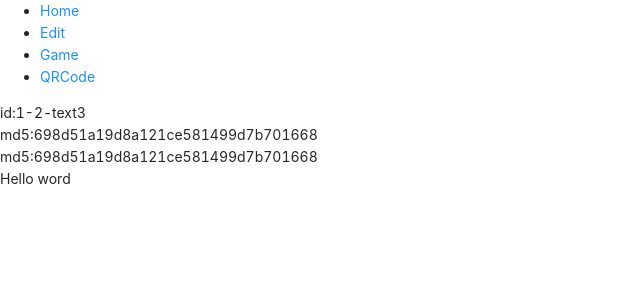
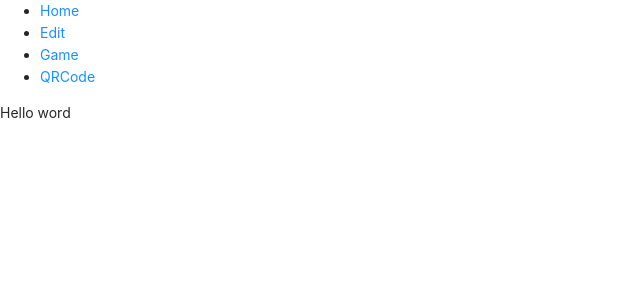
Before and after one commit to xujiongx/code-station, a React app: page / in a window 1280 px wide. Shown: the top 300 px of the page, without its empty margins (0-640 px from the left). Built offline with nearby package versions, Linux system fonts and the light colour scheme.

Commit message:
perf: 清理代码

```diff
--- a/src/App.tsx
+++ b/src/App.tsx
@@ -2,7 +2,6 @@ import React from "react";
 import { Link, Outlet, Route, Routes } from "react-router-dom";
 import MyEditor from "./pages/Edit";
 import SelectAvatar from "./pages/Game/select_avatar";
-import { Lodash } from "./pages/Lodash";
 import { QRCodeTest } from "./pages/QRCode";
 
 export default function App() {
@@ -43,12 +42,5 @@ function Layout() {
 }
 
 function Hello() {
-  return (
-    <div>
-      <div>
-        <Lodash></Lodash>
-      </div>
-      Hello word
-    </div>
-  );
+  return <div>Hello word</div>;
 }
```
